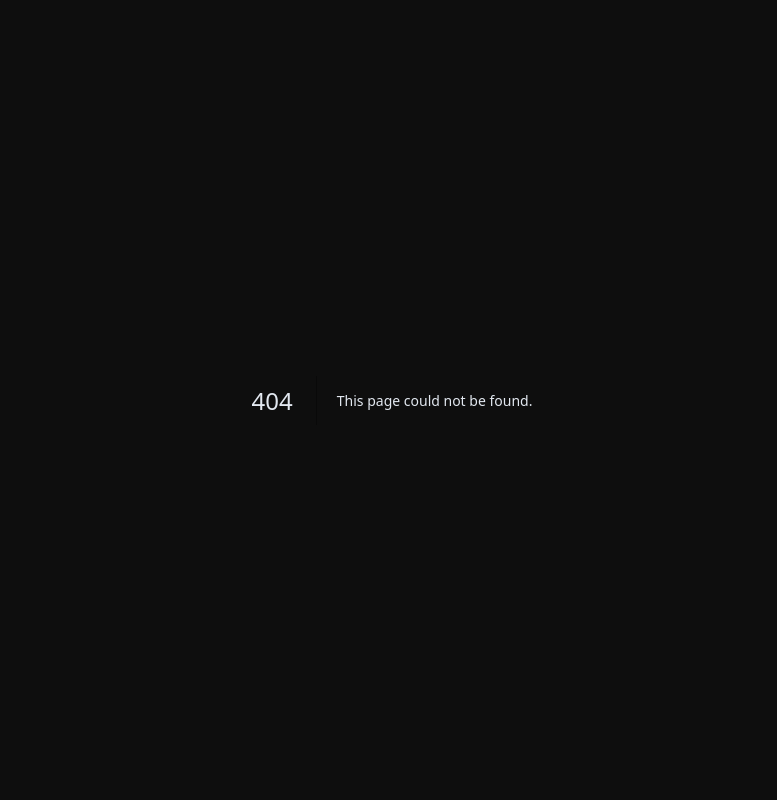
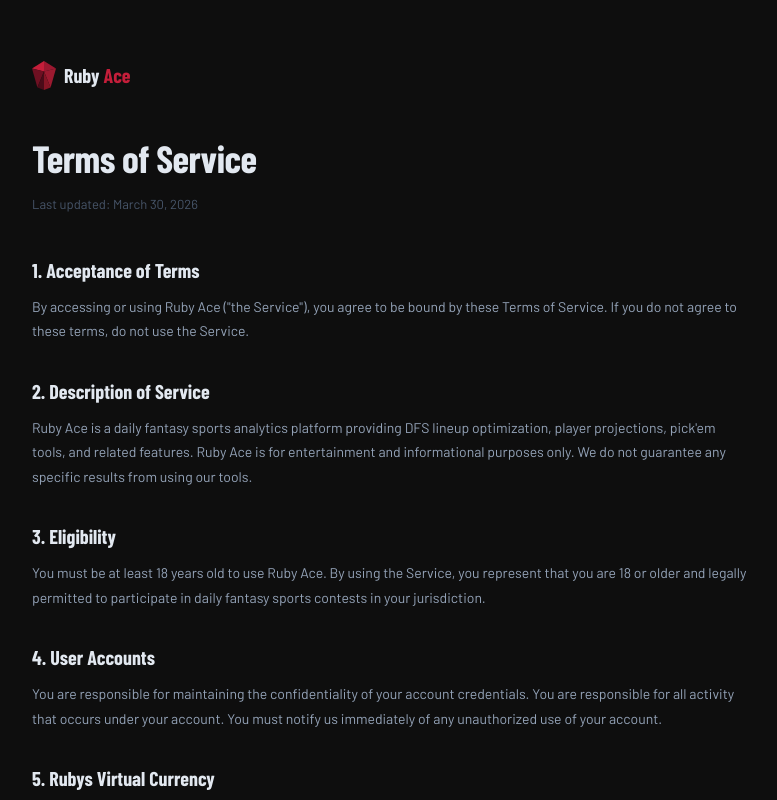
Before and after one commit to cmohalloran11-cell/ruby-ace, a Next.js app: page /terms in a window 1280 px wide. Before the commit this address had no page. Shown: the top 800 px of the page, without its empty margins (248-1025 px from the left). Built offline with nearby package versions, Linux system fonts and the light colour scheme.

Commit message:
Create page.tsx

```diff
--- /dev/null
+++ b/app/terms/page.tsx
@@ -0,0 +1,85 @@
+export default function TermsPage() {
+  const updated = 'March 30, 2026';
+  return (
+    <div style={{ minHeight:'100vh', background:'#0e0e0e', padding:'60px 20px' }}>
+      <div style={{ maxWidth:720, margin:'0 auto' }}>
+
+        <a href="/" style={{ display:'inline-flex', alignItems:'center', gap:8, textDecoration:'none', marginBottom:40 }}>
+          <svg width="24" height="29" viewBox="0 0 80 96" xmlns="http://www.w3.org/2000/svg">
+            <polygon points="40,0 0,25 40,35" fill="#c41e3a"/>
+            <polygon points="40,0 80,25 40,35" fill="#9b1830"/>
+            <polygon points="0,25 40,35 18,88" fill="#6e1022"/>
+            <polygon points="80,25 40,35 62,88" fill="#c41e3a" opacity="0.78"/>
+            <polygon points="40,35 18,88 40,96" fill="#4a0b18"/>
+            <polygon points="40,35 62,88 40,96" fill="#851525"/>
+          </svg>
+          <span style={{ fontFamily:"'Barlow Condensed',sans-serif", fontSize:20, fontWeight:700, color:'#e2e8f0' }}>Ruby <span style={{ color:'#c41e3a' }}>Ace</span></span>
+        </a>
+
+        <h1 style={{ fontFamily:"'Barlow Condensed',sans-serif", fontSize:38, fontWeight:800, marginBottom:8, letterSpacing:'-0.5px' }}>Terms of Service</h1>
+        <p style={{ color:'#475569', fontSize:13, marginBottom:40 }}>Last updated: {updated}</p>
+
+        {[
+          {
+            title: '1. Acceptance of Terms',
+            body: `By accessing or using Ruby Ace ("the Service"), you agree to be bound by these Terms of Service. If you do not agree to these terms, do not use the Service.`
+          },
+          {
+            title: '2. Description of Service',
+            body: `Ruby Ace is a daily fantasy sports analytics platform providing DFS lineup optimization, player projections, pick'em tools, and related features. Ruby Ace is for entertainment and informational purposes only. We do not guarantee any specific results from using our tools.`
+          },
+          {
+            title: '3. Eligibility',
+            body: `You must be at least 18 years old to use Ruby Ace. By using the Service, you represent that you are 18 or older and legally permitted to participate in daily fantasy sports contests in your jurisdiction.`
+          },
+          {
+            title: '4. User Accounts',
+            body: `You are responsible for maintaining the confidentiality of your account credentials. You are responsible for all activity that occurs under your account. You must notify us immediately of any unauthorized use of your account.`
+          },
+          {
+            title: '5. Rubys Virtual Currency',
+            body: `Rubys are a virtual currency used within Ruby Ace. Rubys have no cash value and cannot be exchanged for real money. Rubys are non-transferable and may expire or be forfeited if your account is terminated. We reserve the right to modify the Rubys system at any time.`
+          },
+          {
+            title: '6. Subscriptions and Payments',
+            body: `Premium subscriptions are billed monthly. You may cancel at any time through your account settings. Cancellations take effect at the end of the current billing period. We do not offer refunds for partial subscription periods. Prices are subject to change with 30 days notice.`
+          },
+          {
+            title: '7. Prohibited Conduct',
+            body: `You may not use Ruby Ace to violate any laws, infringe on intellectual property rights, transmit harmful or malicious code, attempt to gain unauthorized access to our systems, or use automated bots or scrapers. We reserve the right to terminate accounts that violate these terms.`
+          },
+          {
+            title: '8. Disclaimer of Warranties',
+            body: `Ruby Ace is provided "as is" without warranties of any kind. We do not guarantee the accuracy of projections, odds, or other data. DFS involves risk and past performance does not guarantee future results. Use our tools as one of many inputs in your decision-making process.`
+          },
+          {
+            title: '9. Limitation of Liability',
+            body: `Ruby Ace shall not be liable for any indirect, incidental, special, or consequential damages arising from your use of the Service, including any losses from DFS contests. Our total liability shall not exceed the amount you paid us in the past 12 months.`
+          },
+          {
+            title: '10. Changes to Terms',
+            body: `We may update these Terms at any time. Continued use of Ruby Ace after changes constitutes acceptance. We will notify users of material changes via email or site notice.`
+          },
+          {
+            title: '11. Contact',
+            body: `For questions about these Terms, contact us at: legal@rubyace.pro`
+          },
+        ].map(section => (
+          <div key={section.title} style={{ marginBottom:32 }}>
+            <h2 style={{ fontFamily:"'Barlow Condensed',sans-serif", fontSize:20, fontWeight:700, color:'#e2e8f0', marginBottom:10 }}>
+              {section.title}
+            </h2>
+            <p style={{ color:'#94a3b8', fontSize:14, lineHeight:1.75, margin:0 }}>
+              {section.body}
+            </p>
+          </div>
+        ))}
+
+        <div style={{ borderTop:'1px solid rgba(255,255,255,0.06)', paddingTop:24, marginTop:40, display:'flex', justifyContent:'space-between', alignItems:'center', flexWrap:'wrap', gap:12 }}>
+          <a href="/" style={{ fontSize:13, color:'#334155', textDecoration:'none' }}>← Back to Ruby Ace</a>
+          <a href="/privacy" style={{ fontSize:13, color:'#334155', textDecoration:'none' }}>Privacy Policy →</a>
+        </div>
+      </div>
+    </div>
+  );
+}
```
